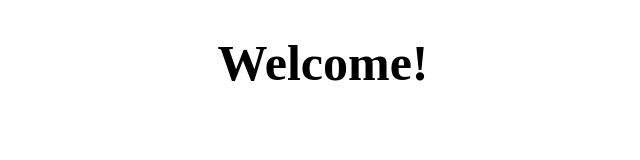
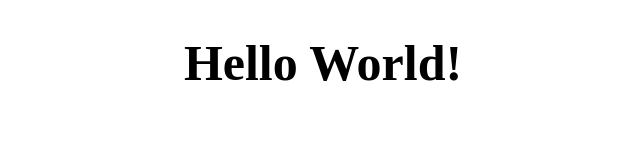
Before and after one commit to sunjirsanuj/First-Repo, a plain HTML site: page index.html in a window 1280 px wide. Shown: the whole page, without its empty margins (317-957 px from the left). Drawn offline with Linux system fonts and the light colour scheme.

Commit message:
upadate file

```diff
--- a/index.html
+++ b/index.html
@@ -3,10 +3,10 @@
 <head>
     <meta charset="UTF-8">
     <meta name="viewport" content="width=device-width, initial-scale=1.0">
-    <title>Document</title>
+    <title>Hello World</title>
     <link rel="stylesheet" href="style.css">
 </head>
 <body>
-    <h1>Welcome!</h1>
+    <h1>Hello World!</h1>
 </body>
 </html>
--- a/style.css
+++ b/style.css
@@ -1,5 +1,4 @@
 h1 {
     text-align: center;
     font-size: 50px;
-
 }
```
